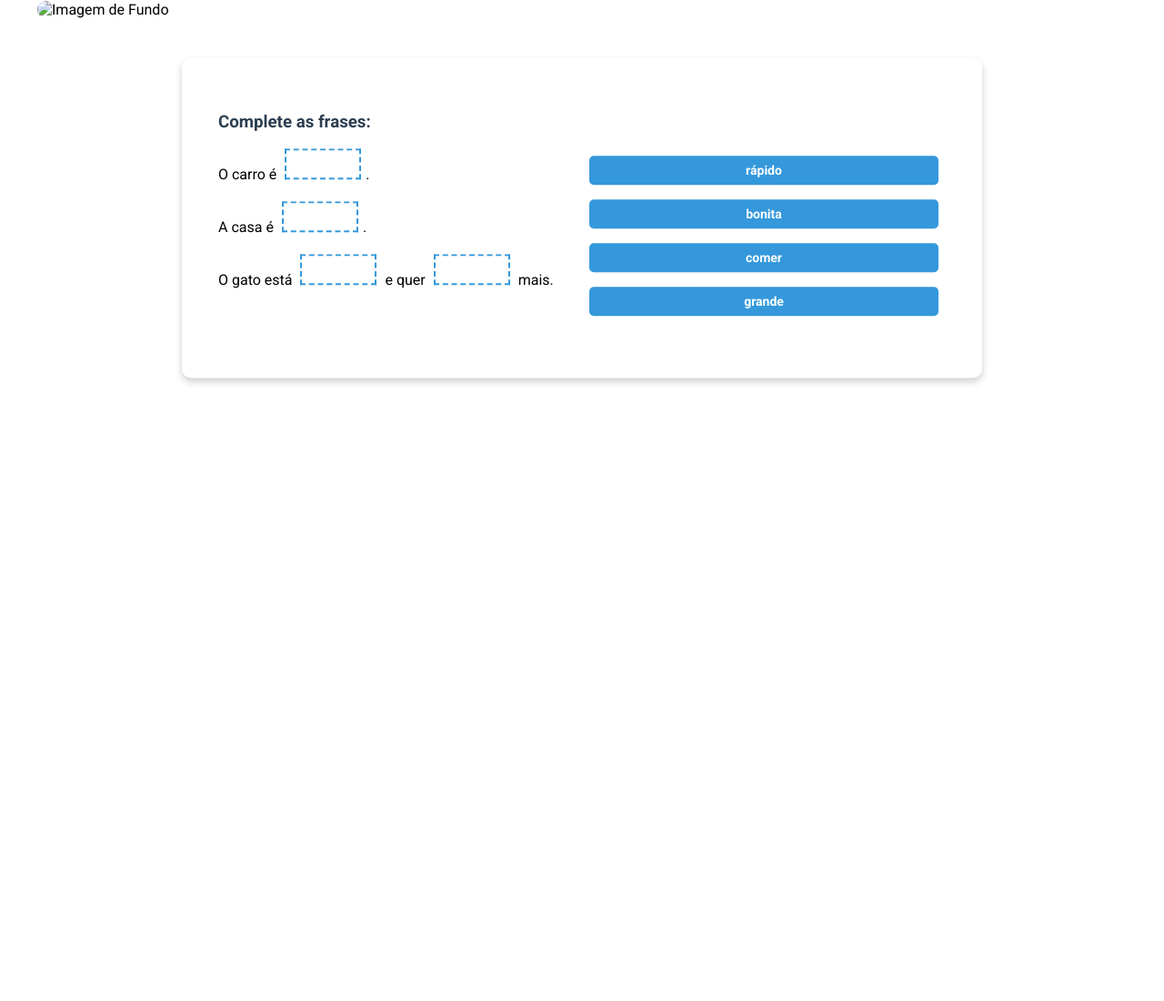
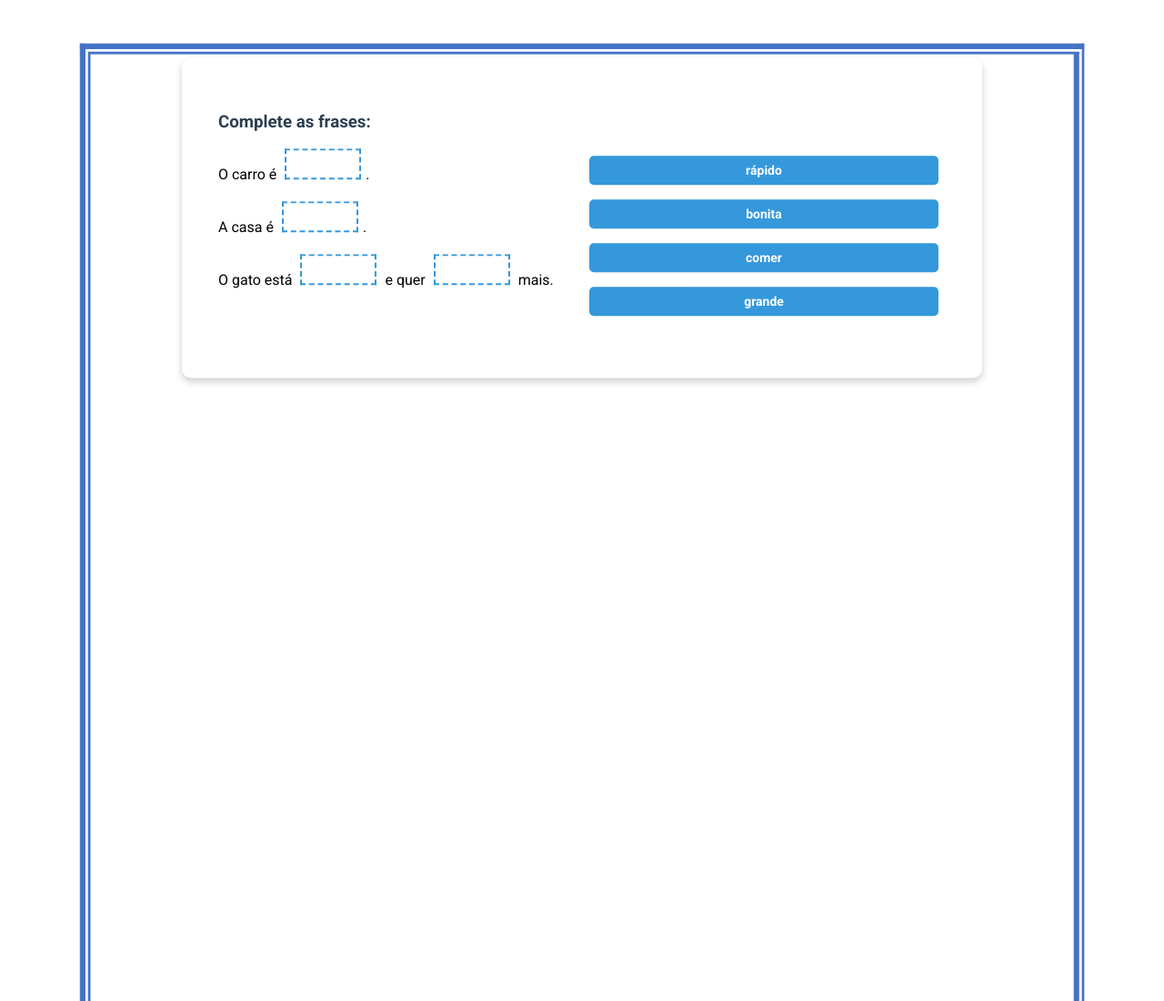
Before and after one commit to davidsouza06/English, a plain HTML site: page index.html in a window 1280 px wide. Shown: the top 1100 px of the page at 91% size. Before the commit the page ends 800 px from the top, so only its background shows below. Drawn offline with Linux system fonts and the light colour scheme; the site is published under a folder, as on GitHub Pages, so addresses that start at the root find nothing.

Commit message:
Update index.html

```diff
--- a/index.html
+++ b/index.html
@@ -150,7 +150,7 @@
 <table class="image-table">
     <tr>
         <td class="image-cell">
-            <img src="/SEB-Word-with-logo.jpg" alt="Imagem de Fundo"> <!-- Substitua pela URL da sua imagem -->
+            <img src="./SEB-Word-with-logo.jpg" alt="Imagem de Fundo"> <!-- Substitua pela URL da sua imagem -->
         </td>
     </tr>
 </table>
```
